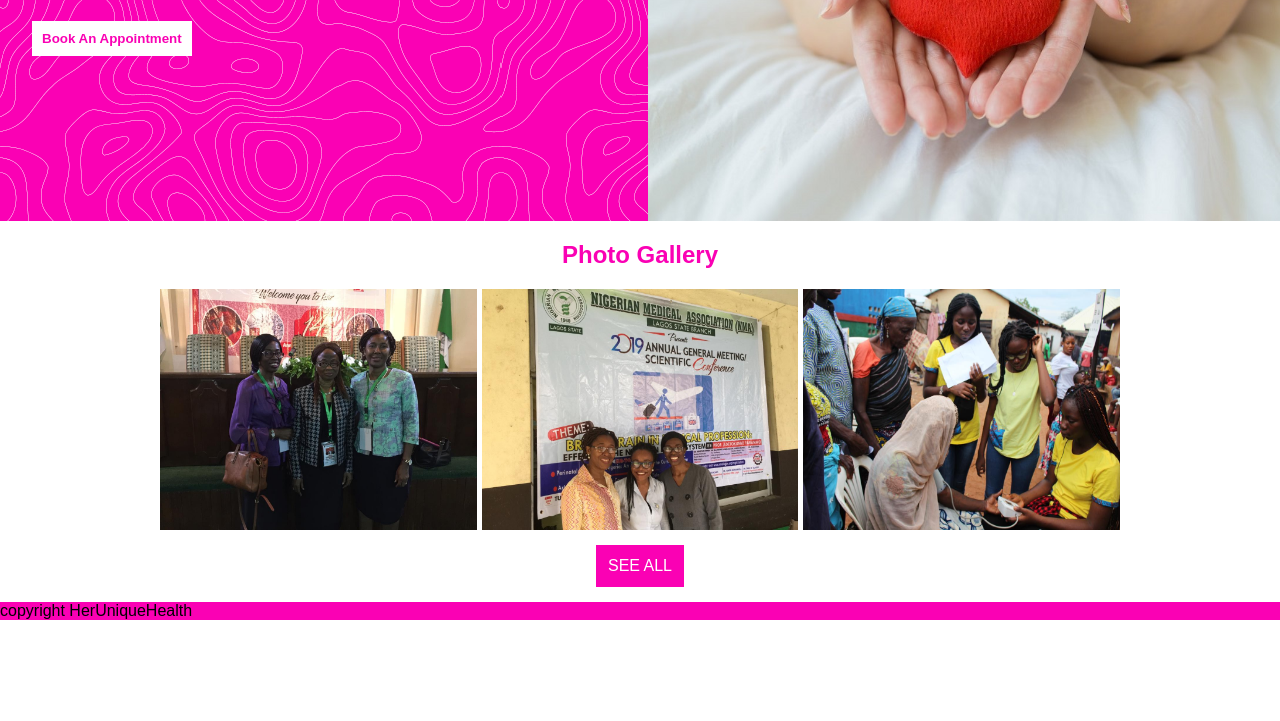
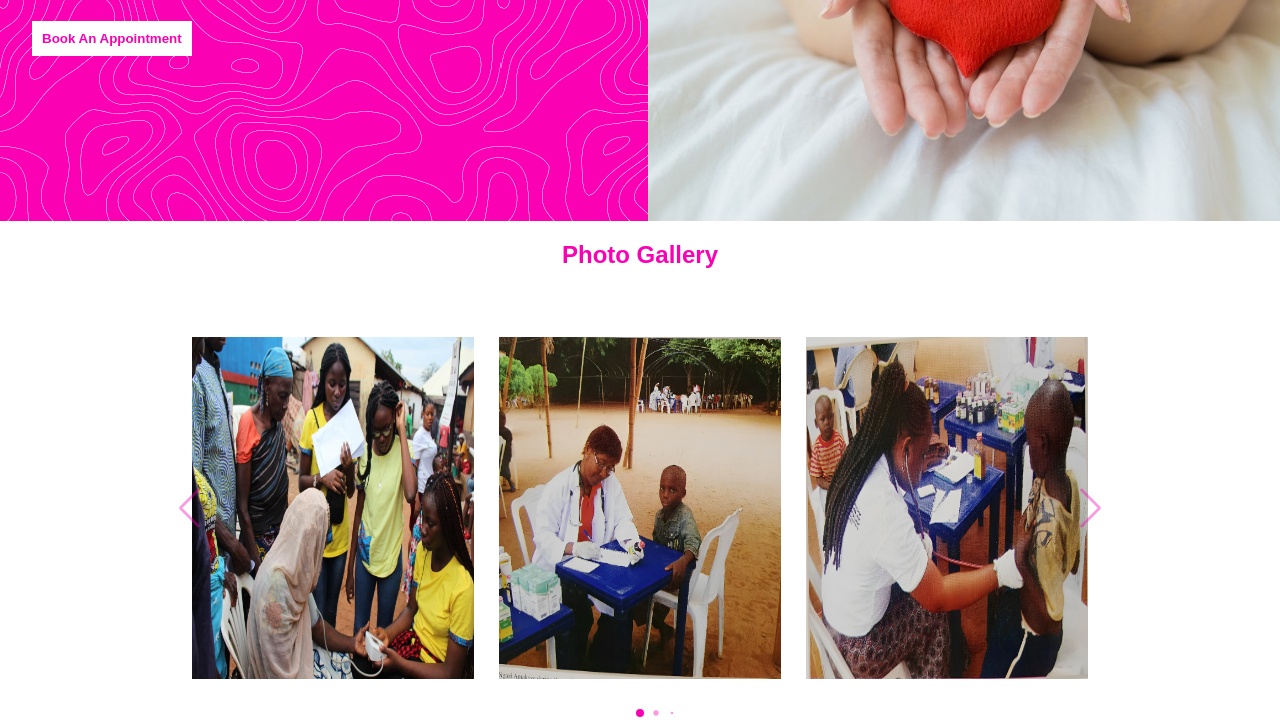
Before and after one commit to Pheenix15/HerUniqueHealth, a plain HTML site: page index.html in a window 1280 px wide. Shown: the part 1864-2585 px from the top of the page. Before the commit the page ends 2484 px from the top, so only its background shows below. Drawn offline with Linux system fonts and the light colour scheme.

Commit message:
Add files via upload

```diff
--- a/index.html
+++ b/index.html
@@ -3,16 +3,16 @@
 <head>
     <meta charset='utf-8'>
     <meta http-equiv='X-UA-Compatible' content='IE=edge'>
-    <meta name="keywords" content="Health care wonen's health" />
+    <meta name="keywords" content="Health care women's health" />
     <meta name="description" content="HerUniqueHealth - A women's health consultancy" />
-    <meta name="author" content="Virallinksglobal.com" />
+    <meta name="author" content="Pheenix" />
     <meta name='viewport' content='width=device-width, initial-scale=1'>
     <meta http-equiv="X-UA-Compatible" content="ie-edge">
     <link rel="stylesheet" href="https://pro.fontawesome.com/releases/v5.10.0/css/all.css" integrity="sha384-AYmEC3Yw5cVb3ZcuHtOA93w35dYTsvhLPVnYs9eStHfGJvOvKxVfELGroGkvsg+p" crossorigin="anonymous"/>
     <link href="https://fonts.googleapis.com/css2?family=Merriweather:ital,wght@0,300;0,400;0,700;0,900;1,300;1,400;1,700&amp;display=swap" rel="stylesheet">
 
     <link rel="shortcut icon" href="./img/favicon-1.ico" />
-
+    <link rel="stylesheet" href="Asset/swiper-bundle.min.css">
     <link rel='stylesheet' href='styles.css'>
     <script src='script.js' defer></script>
 
@@ -23,7 +23,7 @@
     <div class="container">
         <header class="header">
             <div>
-                <img src="./img/logo.svg" alt="">
+                <img src="./img/Logo1.png" alt="">
             </div>
             <button class="nav-toggle" aria-controls="Nav" aria-expanded="false">
             </button>
@@ -34,7 +34,7 @@
                             <span aria-hidden="true"></span>HOME
                         </a></li>
                     <li>
-                        <a href="About.html">
+                        <a href="container_2">
                             <span aria-hidden="true"></span>ABOUT
                         </a></li>
                     <li>
@@ -42,7 +42,7 @@
                             <span aria-hidden="true"></span>SERVICES
                         </a></li>
                     <li>
-                        <a href="About.html#Gallary-section">
+                        <a href="#container_5">
                             <span aria-hidden="true"></span>GALLARY
                         </a></li>
                     <li >
@@ -58,7 +58,7 @@
                     <h2 class="slideUp"> A platform for women’s health and education</h2>
                     <p class="slideUp">From Seminars and webiners on womens health, to medical consultations and outreach. HeruniqueHealth is leading the way in womens health.</p>
                     <div class="hero-cta">
-                        <a href="About.html" class="about-cta fadeIn">KNOW MORE</a>
+                        <a href="#container_2" class="about-cta fadeIn">KNOW MORE</a>
                         <a href="Contact.html" class="contact-cta fadeIn">CONTACT US</a>
                     </div>
                 </div>
@@ -151,26 +151,50 @@
 
         <div Id="container_5">
             <h2>Photo Gallery</h2>
-            <div class="gallary">
-                <div class="image">
-                    <img src="img/Gallary/At a conference for doctors.jpg" alt="">
-                    <p class="content">At a Confrence for Doctors</p>
-                </div>
-                <div class="image">
-                    <img src="img/Gallary/With Colleagues.jpg" alt="">
-                    <p class="content">With Colleagues</p>
-                </div>
-                <div class="image">
-                    <img src="img/Gallary/Health outreach in Mabushi Abuja.jpeg" alt="">
-                    <p class="content">Health Outreach in Mabushi Abuja</p>
+            <div class="gallary swiper">
+                <div class="slide-content">
+                    <div class="swiper-wrapper">
+                        <div class="image swiper-slide">
+                            <img src="img/Gallary/Health outreach in Mabushi Abuja.jpeg" alt="">
+                            <p class="content">Health Outreach in Mabushi Abuja</p>
+                        </div>
+                        <div class="image swiper-slide">
+                            <img src="img/Gallary/IDP-1.jpg" alt="">
+                            <p class="content">Benin City IDP service project</p>
+                        </div>
+                        <div class="image swiper-slide">
+                            <img src="img/Gallary/IDP-2.jpg" alt="">
+                            <p class="content">Benin City IDP service project</p>
+                        </div>
+                        <div class="image swiper-slide">
+                            <img src="img/Gallary/With Anna Halpine CEO of FEMM.jpg" alt="">
+                            <p class="content">With Anna Hapline CEO of FEMM</p>
+                        </div>
+                        <div class="image swiper-slide">
+                            <img src="img/Gallary/with prof pilar virgil of reproductive health research institute Chile 2.jpg" alt="">
+                            <p class="content">With Prof. Pilar Virgil of RHRI Chile</p>
+                        </div>
+                    </div>
+
+                    <div class="swiper-button-next swiper-btn"></div>
+                    <div class="swiper-button-prev swiper-btn"></div>
+                    <div class="swiper-pagination"></div>
                 </div>
             </div>
-            <a href="About.html" class="Gallary-cta">SEE ALL</a>
         </div>
-        <footer>
-            copyright HerUniqueHealth
+        <footer class="footer">
+            <div class="footer-content">
+                <div class="footer-info">
+                    <img src="img/Logo1.png" alt="">
+                </div>
+                <div class="copyright">
+                    copyright HerUniqueHealth
+                </div>
+            </div>
         </footer>
     </div>
+
+    <script src="Asset/swiper-bundle.min.js"></script>
 </body>
 
 </html>
--- a/script.js
+++ b/script.js
@@ -15,3 +15,33 @@ navToggle.addEventListener('click', () => {
     }
 
 })
+
+var swiper = new Swiper(".slide-content", {
+    slidesPerView: 3,
+    spaceBetween: 25,
+    loop: true,
+    centerSlide: 'true',
+    fade: 'true',
+    grabCursor: 'true',
+    pagination: {
+      el: ".swiper-pagination",
+      clickable: true,
+      dynamicBullets: 'true'
+    },
+    navigation: {
+      nextEl: ".swiper-button-next",
+      prevEl: ".swiper-button-prev",
+    },
+
+    breakpoints:{
+        0:{
+            slidesPerView: 1,
+        },
+        520:{
+            slidesPerView: 2,
+        },
+        920:{
+            slidesPerView: 3,
+        },
+    }
+  });
--- a/styles.css
+++ b/styles.css
@@ -364,12 +364,16 @@ li .nav-cta:hover{
     display: flex;
     flex-direction: column;
     align-items: center;
+    z-index: 0;
   }
   .gallary{
     display: grid;
     grid-gap: 5px;
     grid-template-columns: repeat(auto-fit, minmax(200px, 1fr));
     margin: 0 10em;
+    padding: 3em 1em;
+    width: 70%;
+    height: auto;
   }
   .image{
     position: relative;
@@ -417,6 +421,33 @@ li .nav-cta:hover{
     color: #ffffff;
   }
 
+  .swiper-btn{
+    color: rgba(250, 1, 180, 0.4);
+    transition: color 0.3s ease-in;
+  }
+  .swiper-btn:hover{
+      color: rgba(250, 1, 180, 1);
+  }
+  .swiper-btn::before,
+  .swiper-btn::after{
+      font-size: 40px;
+  }
+  .swiper-button-next{
+      right: 0;
+  }
+  .swiper-button-prev{
+      left: 0;
+  }
+  .swiper-pagination-bullet{
+      background-color: rgba(250, 1, 180, 0.4);
+      opacity: 1;
+  }
+  .swiper-pagination-bullet-active{
+      background-color: rgba(250, 1, 180, 1);
+  }
+
+
+  /*====FOOTER===*/
   footer{
     background-color: rgba(250, 1, 180, 1);
   }
@@ -519,6 +550,8 @@ li .nav-cta:hover{
   }
 }
 
+
+
 @media (max-width:50em) {
   body {
     font-family: "PTSans", sans-serif;
@@ -553,7 +586,7 @@ li .nav-cta:hover{
     position: fixed;
     z-index: 1000;
     inset: 0 0 0 50%;
-    background: rgba(250, 1, 180, 0.5);
+    background: rgba(250, 1, 180, 0.7);
     flex-direction: column;
     padding: min( 30vh, 5rem) 2em;
     margin: 0;
@@ -584,7 +617,7 @@ li .nav-cta:hover{
     display: block;
     position: absolute;
     z-index: 9999;
-    background: url(./Img/Hamburger-menu.svg);
+    background: url(./img/Hamburger-menu.svg);
     background-repeat: no-repeat;
     border: 0;
     border-radius: 0px;
@@ -683,6 +716,10 @@ li .nav-cta:hover{
     transition: none;
   }
 
+  .slide-content{
+    margin: 0 10px;
+  }
+
 }
 
 @media (max-width:500px){
```
Also changed, not shown: About.html (+2 -2 lines), Contact.html (+2 -2 lines).
